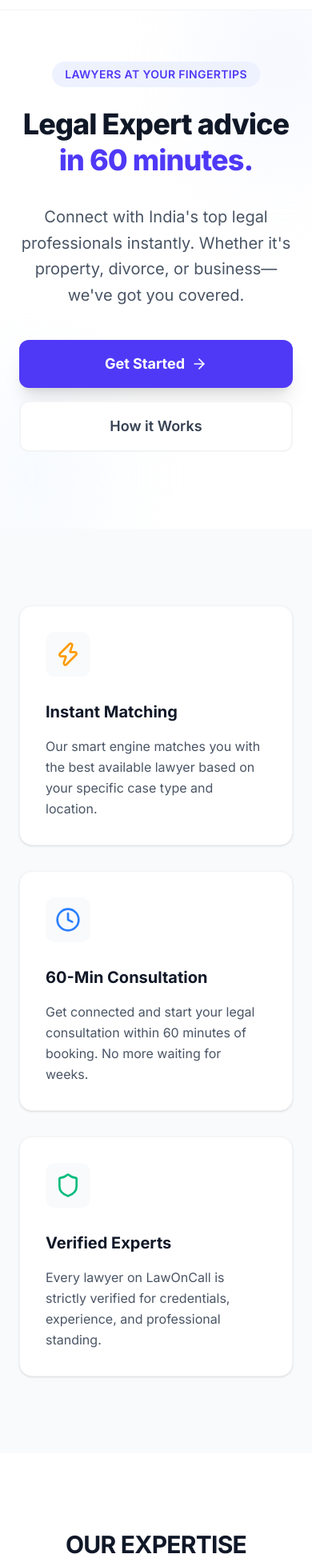
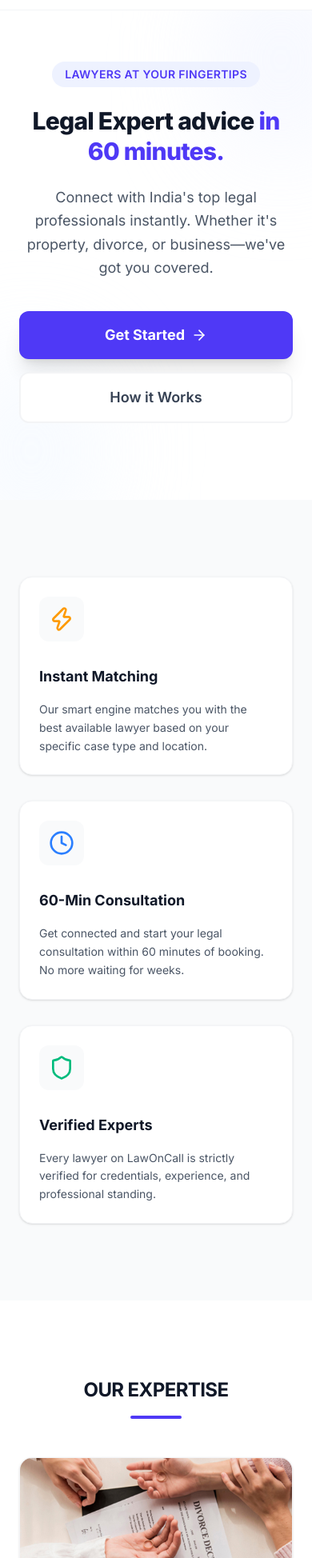
Before and after one commit to codeamanwal/Lawmate, a React (Vite) app in the folder lawmate-pwa/: page / in a window 390 px wide. Shown: the part 52-2000 px from the top of the page at 80% size. Built offline with nearby package versions, Linux system fonts and the light colour scheme; no server answers.

Commit message:
feat: create responsive landing page with feature and expertise highlights

```diff
--- a/lawmate-pwa/src/pages/LandingPage.tsx
+++ b/lawmate-pwa/src/pages/LandingPage.tsx
@@ -18,10 +18,10 @@ const LandingPage = () => {
               <span className="inline-block px-4 py-1.5 mb-6 text-sm font-semibold tracking-wide text-indigo-600 uppercase bg-indigo-50 rounded-full">
                 Lawyers at your fingertips
               </span>
-              <h1 className="mb-8 text-4xl sm:text-5xl font-extrabold tracking-tight text-gray-900 lg:text-7xl leading-tight">
+              <h1 className="mb-6 text-3xl sm:text-5xl font-extrabold tracking-tight text-gray-900 lg:text-7xl leading-tight">
                 Legal Expert advice <span className="text-indigo-600">in 60 minutes.</span>
               </h1>
-              <p className="mb-10 text-xl text-gray-600 leading-relaxed">
+              <p className="mb-10 text-lg md:text-xl text-gray-600 leading-relaxed">
                 Connect with India's top legal professionals instantly. Whether it's property, divorce, or business—we've got you covered.
               </p>
               <div className="flex flex-col sm:flex-row items-center justify-center gap-4">
@@ -75,9 +75,9 @@ const LandingPage = () => {
       {/* Expertise Section */}
       <section className="py-24 bg-white">
         <div className="container mx-auto px-6">
-          <div className="text-center mb-16">
-            <h2 className="text-3xl md:text-4xl font-bold text-gray-900 mb-4 uppercase tracking-tight">Our Expertise</h2>
-            <div className="w-24 h-1 bg-indigo-600 mx-auto rounded-full"></div>
+          <div className="text-center mb-12 md:mb-16">
+            <h2 className="text-2xl md:text-4xl font-bold text-gray-900 mb-4 uppercase tracking-tight">Our Expertise</h2>
+            <div className="w-16 md:w-24 h-1 bg-indigo-600 mx-auto rounded-full"></div>
           </div>
 
           <div className="grid gap-8 sm:grid-cols-2 lg:grid-cols-4">
@@ -190,18 +190,18 @@ const LandingPage = () => {
 };
 
 const FeatureCard = ({ icon, title, description }: { icon: React.ReactNode, title: string, description: string }) => (
-  <div className="p-8 bg-white rounded-2xl shadow-sm border border-gray-100 hover:shadow-md transition-shadow">
+  <div className="p-6 md:p-8 bg-white rounded-2xl shadow-sm border border-gray-100 hover:shadow-md transition-shadow">
     <div className="mb-6 p-3 bg-gray-50 inline-block rounded-xl">
       {icon}
     </div>
-    <h3 className="text-xl font-bold text-gray-900 mb-4">{title}</h3>
-    <p className="text-gray-600 leading-relaxed">{description}</p>
+    <h3 className="text-lg md:text-xl font-bold text-gray-900 mb-4">{title}</h3>
+    <p className="text-sm md:text-base text-gray-600 leading-relaxed">{description}</p>
   </div>
 );
 
 const ExpertiseCard = ({ image, title, description }: { image: string, title: string, description: string }) => (
-  <div className="group overflow-hidden bg-white rounded-2xl shadow-sm border border-gray-100 hover:shadow-xl transition-all duration-300">
-    <div className="relative h-48 overflow-hidden">
+  <div className="group overflow-hidden bg-white rounded-2xl shadow-sm border border-gray-100 hover:shadow-xl transition-all duration-300 flex flex-col h-full">
+    <div className="relative h-40 md:h-48 overflow-hidden shrink-0">
       <img
         src={image}
         alt={title}
@@ -209,9 +209,9 @@ const ExpertiseCard = ({ image, title, description }: { image: string, title: st
       />
       <div className="absolute inset-0 bg-gradient-to-t from-gray-900/60 to-transparent opacity-0 group-hover:opacity-100 transition-opacity"></div>
     </div>
-    <div className="p-6">
-      <h3 className="text-lg font-bold text-gray-900 mb-3 group-hover:text-indigo-600 transition-colors">{title}</h3>
-      <p className="text-sm text-gray-600 leading-relaxed line-clamp-3">
+    <div className="p-5 md:p-6 flex-grow">
+      <h3 className="text-base md:text-lg font-bold text-gray-900 mb-2 md:mb-3 group-hover:text-indigo-600 transition-colors line-clamp-1">{title}</h3>
+      <p className="text-xs md:text-sm text-gray-600 leading-relaxed line-clamp-3">
         {description}
       </p>
     </div>
```
